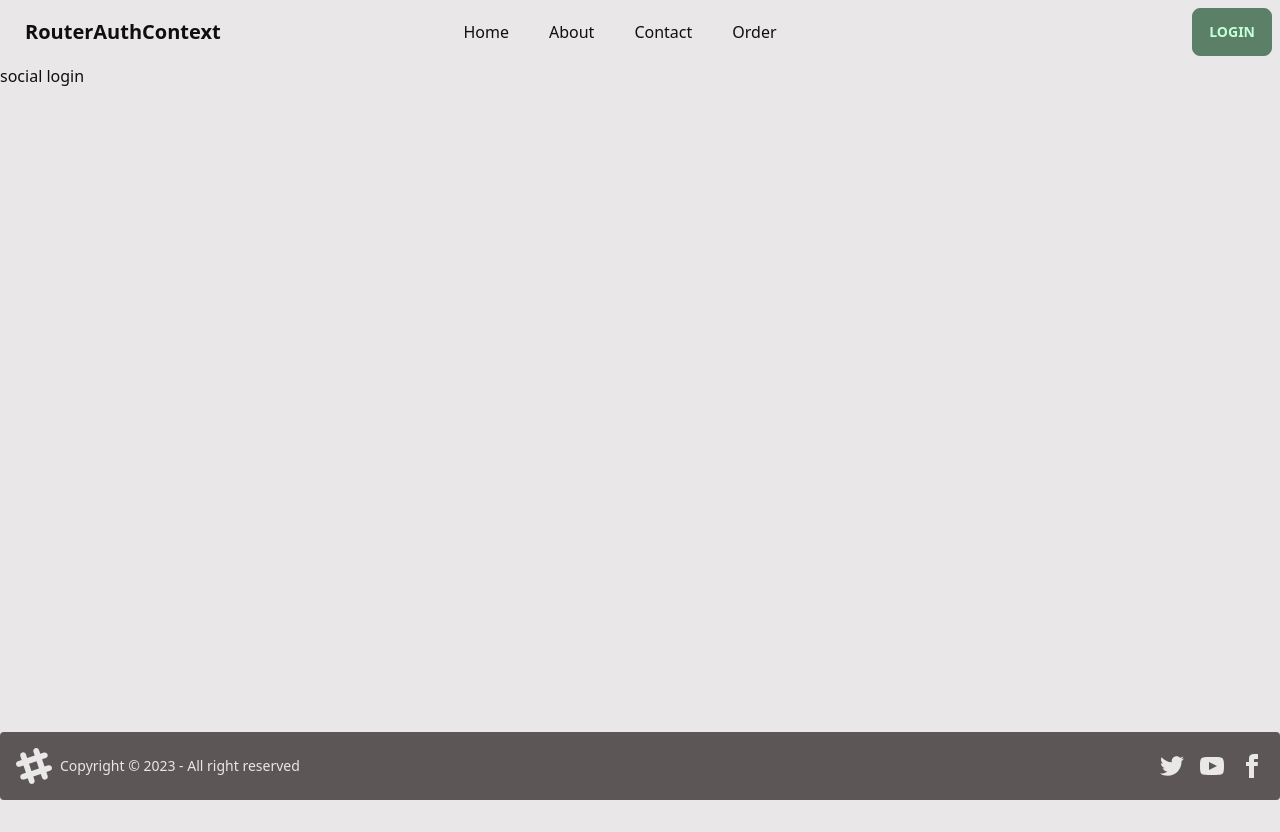
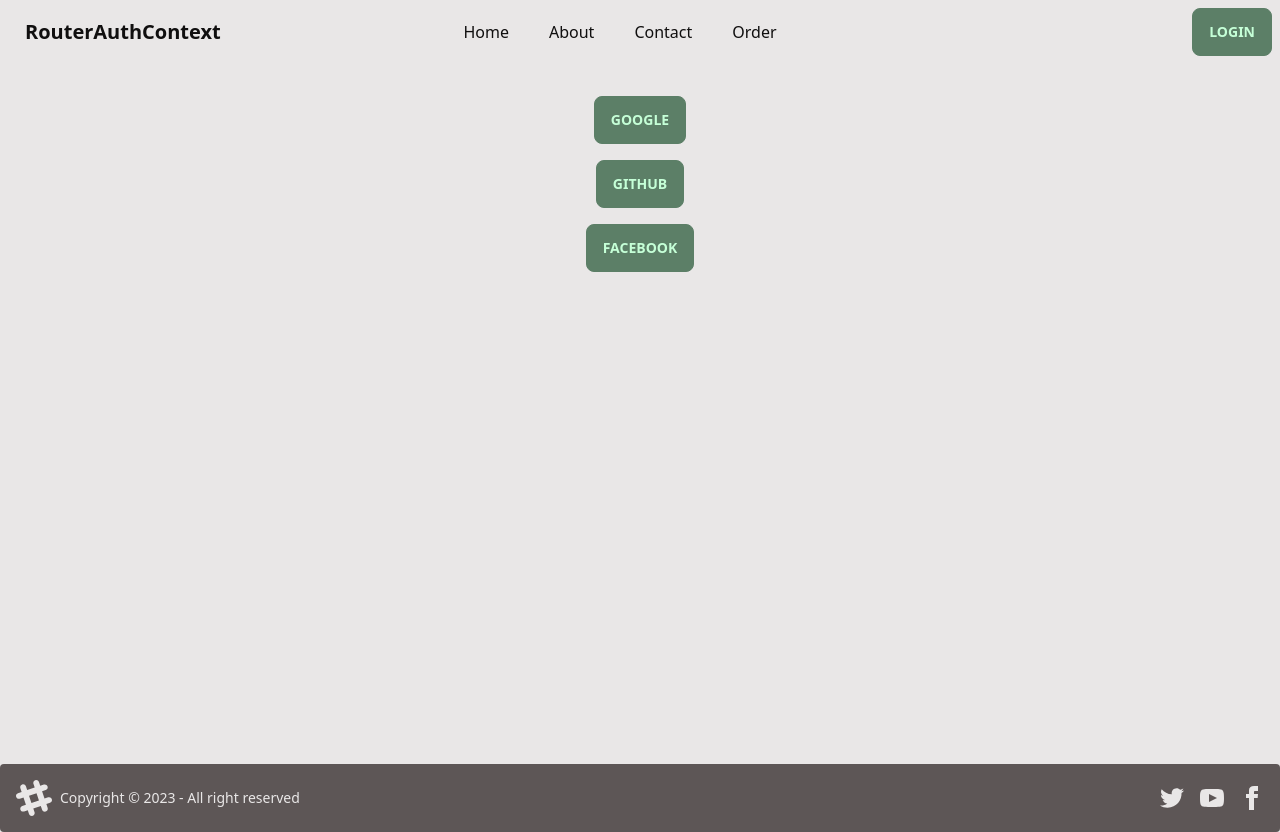
Before and after one commit to aburaihan8715/auth-context-router, a React (Vite) app: page /socialLogin in a window 1280 px wide. Before the commit the page ends 800 px from the top, so only its background shows below. Built offline with nearby package versions, Linux system fonts and the light colour scheme; no server answers.

Commit message:
social login page implement done

```diff
--- a/src/components/Login.jsx
+++ b/src/components/Login.jsx
@@ -158,6 +158,7 @@
       </form>
 
       <p className="text-center text-2xl mt-4">---------------or---------------</p>
+      <div>
         <div className="text-center mt-8">
           <button onClick={loginUsingGoogleHandler} className="btn btn-primary">
             Login with google
@@ -177,6 +178,7 @@
           <ToastContainer />
         </div>
       </div>
+    </div>
   );
 };
 
--- a/src/components/Register.jsx
+++ b/src/components/Register.jsx
@@ -144,6 +144,7 @@
         // console.log(errorMessage);
       });
   };
+
   return (
     <div className="container mx-auto">
       <h1 className="text-4xl text-gray-700 text-center mb-4 uppercase">register</h1>
@@ -203,6 +204,8 @@
         </div>
       </form>
       <p className="text-center text-2xl mt-4">---------------or---------------</p>
+
+      <div>
         <div className="text-center mt-8">
           <button onClick={registerUsingGoogleHandler} className="btn btn-primary">
             Register with google
@@ -222,6 +225,7 @@
           <ToastContainer />
         </div>
       </div>
+    </div>
   );
 };
 
--- a/src/components/common/SocialLogin.jsx
+++ b/src/components/common/SocialLogin.jsx
@@ -1,11 +1,96 @@
-import React from 'react';
+import React, { useContext } from "react";
+import { useNavigate } from "react-router-dom";
+import { ToastContainer, toast } from "react-toastify";
+import "react-toastify/dist/ReactToastify.css";
+import { getAuth } from "firebase/auth";
+
+import { UserContext } from "../../contexts/AuthProvider";
+import app from "../../firebase/firebase.config";
+const auth = getAuth(app);
 
 const SocialLogin = () => {
+  const { setUser, setLoading, signInUsingGoogle, signInUsingGithub, signInUsingFacebook, setError } = useContext(UserContext);
+  const navigate = useNavigate();
+
+  // google
+  const loginUsingGoogleHandler = () => {
+    signInUsingGoogle()
+      .then((result) => {
+        const user = result.user;
+        setUser(user);
+        setLoading(false);
+        toast.success("User has been created successfully!!", {
+          position: "top-center",
+        });
+        setError("");
+        navigate("/");
+      })
+      .catch((error) => {
+        const errorMessage = error.message;
+        setError(errorMessage);
+      });
+  };
+
+  // github
+  const loginUsingGithubHandler = () => {
+    signInUsingGithub()
+      .then((result) => {
+        const user = result.user;
+        setUser(user);
+        setLoading(false);
+        toast.success("User has been created successfully!!", {
+          position: "top-center",
+        });
+        setError("");
+        navigate("/");
+      })
+      .catch((error) => {
+        const errorMessage = error.message;
+        setError(errorMessage);
+      });
+  };
+
+  // facebook
+  const loginUsingFacebookHandler = () => {
+    signInUsingFacebook()
+      .then((result) => {
+        const user = result.user;
+        setUser(user);
+        setLoading(false);
+        toast.success("User has been created successfully!!", {
+          position: "top-center",
+        });
+        setError("");
+        navigate("/");
+      })
+      .catch((error) => {
+        const errorMessage = error.message;
+        setError(errorMessage);
+      });
+  };
+
   return (
-    <div>
-      social login
+    <div className="container mx-auto">
+      <div className="text-center mt-8">
+        <button onClick={loginUsingGoogleHandler} className="btn btn-primary">
+          google
+        </button>
+        <ToastContainer />
+      </div>
+      <div className="text-center mt-4">
+        <button onClick={loginUsingGithubHandler} className="btn btn-primary">
+          github
+        </button>
+        <ToastContainer />
+      </div>
+      <div className="text-center mt-4 mb-2">
+        <button onClick={loginUsingFacebookHandler} className="btn btn-primary">
+          facebook
+        </button>
+        <ToastContainer />
+      </div>
     </div>
   );
-}
+};
 
 export default SocialLogin;
--- a/src/contexts/AuthProvider.jsx
+++ b/src/contexts/AuthProvider.jsx
@@ -30,19 +30,19 @@
     return signInWithEmailAndPassword(auth, email, password);
   };
 
-  // sign in using google
+  // login using google
   const signInUsingGoogle = () => {
     const googleProvider = new GoogleAuthProvider();
     return signInWithPopup(auth, googleProvider);
   };
 
-  // sign in using github
+  // login using github
   const signInUsingGithub = () => {
     const githubProvider = new GithubAuthProvider();
     return signInWithPopup(auth, githubProvider);
   };
 
-  // sign in using facebook
+  // login using facebook
   const signInUsingFacebook = () => {
     const facebookProvider = new FacebookAuthProvider();
     return signInWithPopup(auth, facebookProvider);
```
Lines whose indentation alone changed are shown as unchanged.
